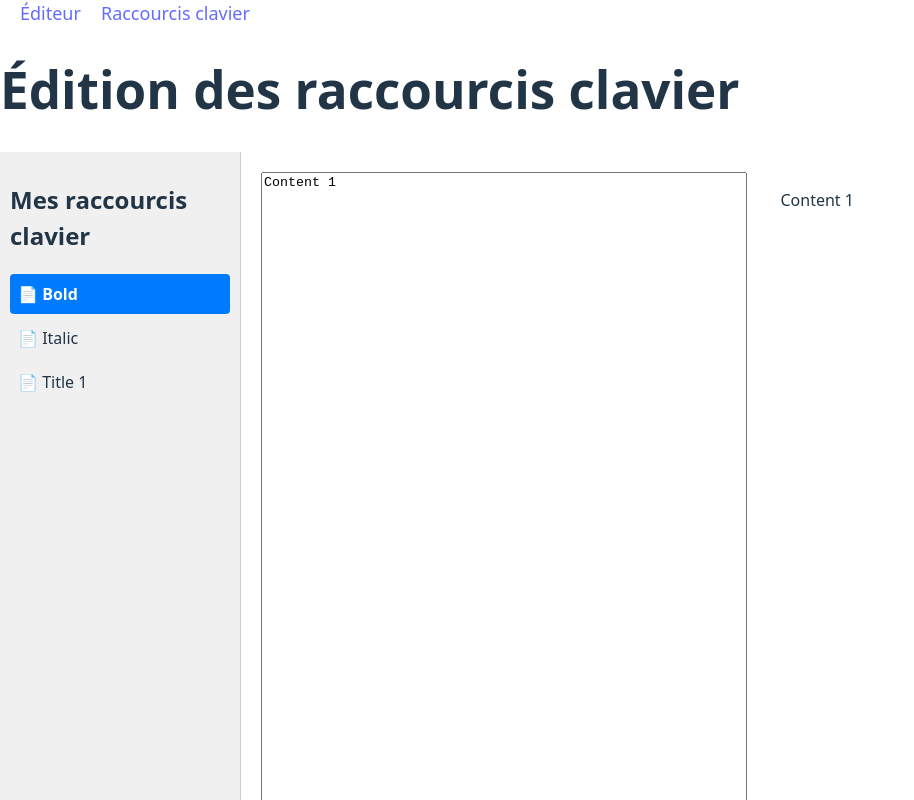
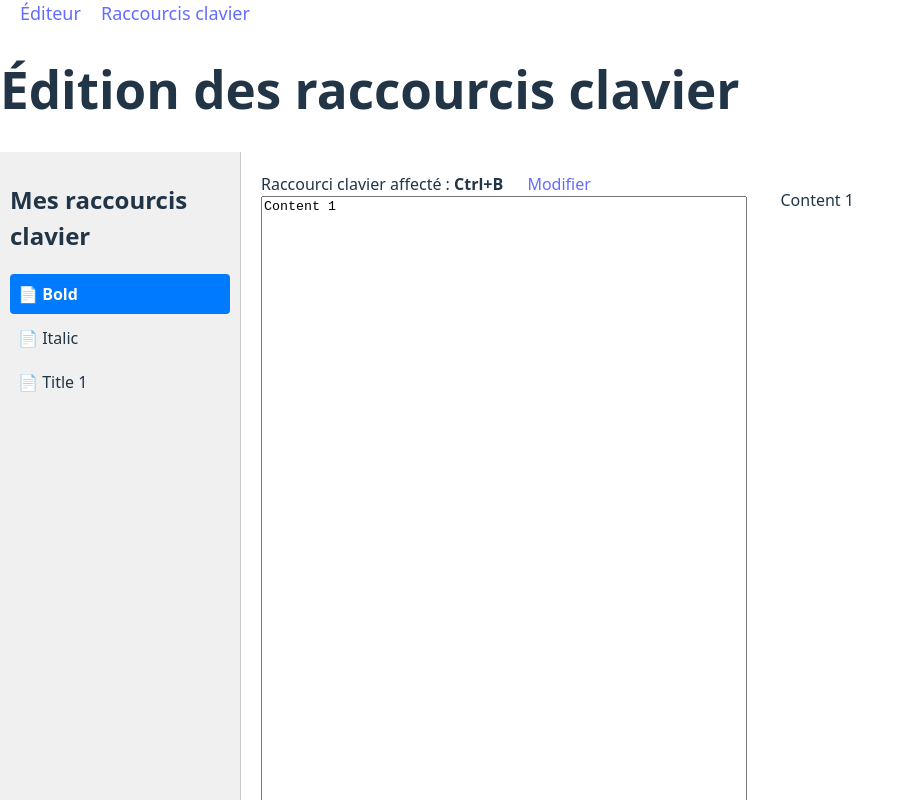
Before and after one commit to Skizzz81/ProjectMarkdown, a React (Vite) app: page /keyboard_shortcuts in a window 1280 px wide. Shown: the top 800 px of the page, without its empty margins (0-914 px from the left). Built offline with nearby package versions, Linux system fonts and the light colour scheme.

Commit message:
feat: Added the current keyboard shortcut preview.

```diff
--- a/src/pages/KeyboardShortcutsMenu.jsx
+++ b/src/pages/KeyboardShortcutsMenu.jsx
@@ -53,6 +53,7 @@ export default function KeyboardShortcutsMenu(){
                 </aside>
                 <div className="editor-layout">
                     <div className="editor-container">
+                        Raccourci clavier affecté : <strong>{active_shortcut.shortcut}</strong> <a style={{marginLeft: "20px"}} href="#">Modifier</a>
                         <MarkdownEditor value={active_shortcut.content} onChange={modifyShortcut} />
                     </div>
                     <div className="preview-container">
```
